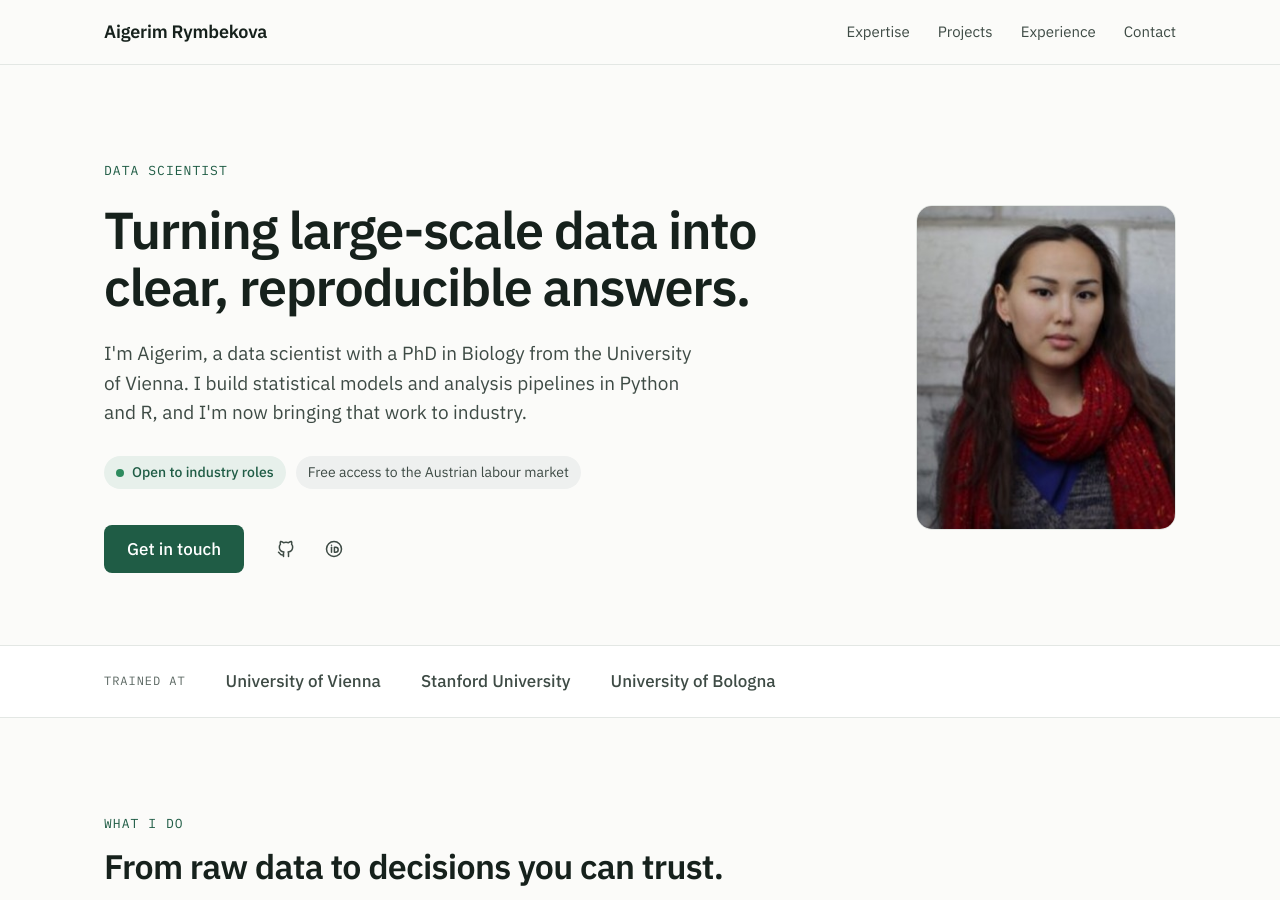
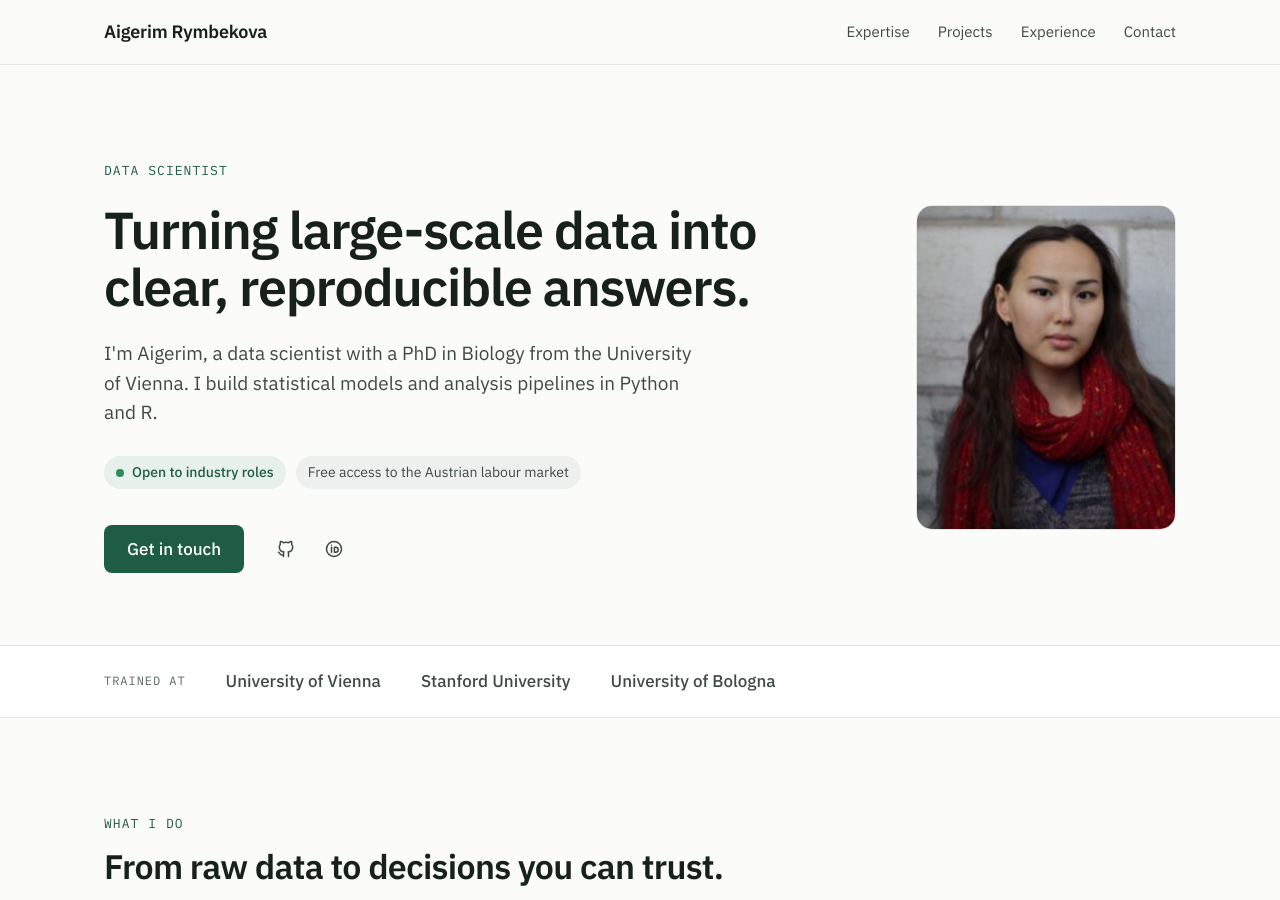
Before and after one commit to Rymbekova/rymbekova.github.io, a Jekyll site: the page built from index.html, in a window 1280 px wide and 900 px high. Built offline with Jekyll 4.4.1, drawn with Linux system fonts in a browser that asks for light colours.

Commit message:
Update index.html

```diff
--- a/index.html
+++ b/index.html
@@ -7,7 +7,7 @@ layout: default
   <div class="hero-text">
     <p class="eyebrow">{{ site.tagline }}</p>
     <h1>Turning large-scale data into clear, reproducible answers.</h1>
-    <p class="lead">I'm Aigerim, a data scientist with a PhD in Biology from the University of Vienna. I build statistical models and analysis pipelines in Python and R, and I'm now bringing that work to industry.</p>
+    <p class="lead">I'm Aigerim, a data scientist with a PhD in Biology from the University of Vienna. I build statistical models and analysis pipelines in Python and R.</p>
     <div class="badges">
       <span class="badge badge-accent"><span class="dot"></span>Open to industry roles</span>
       <span class="badge">Free access to the Austrian labour market</span>
```
